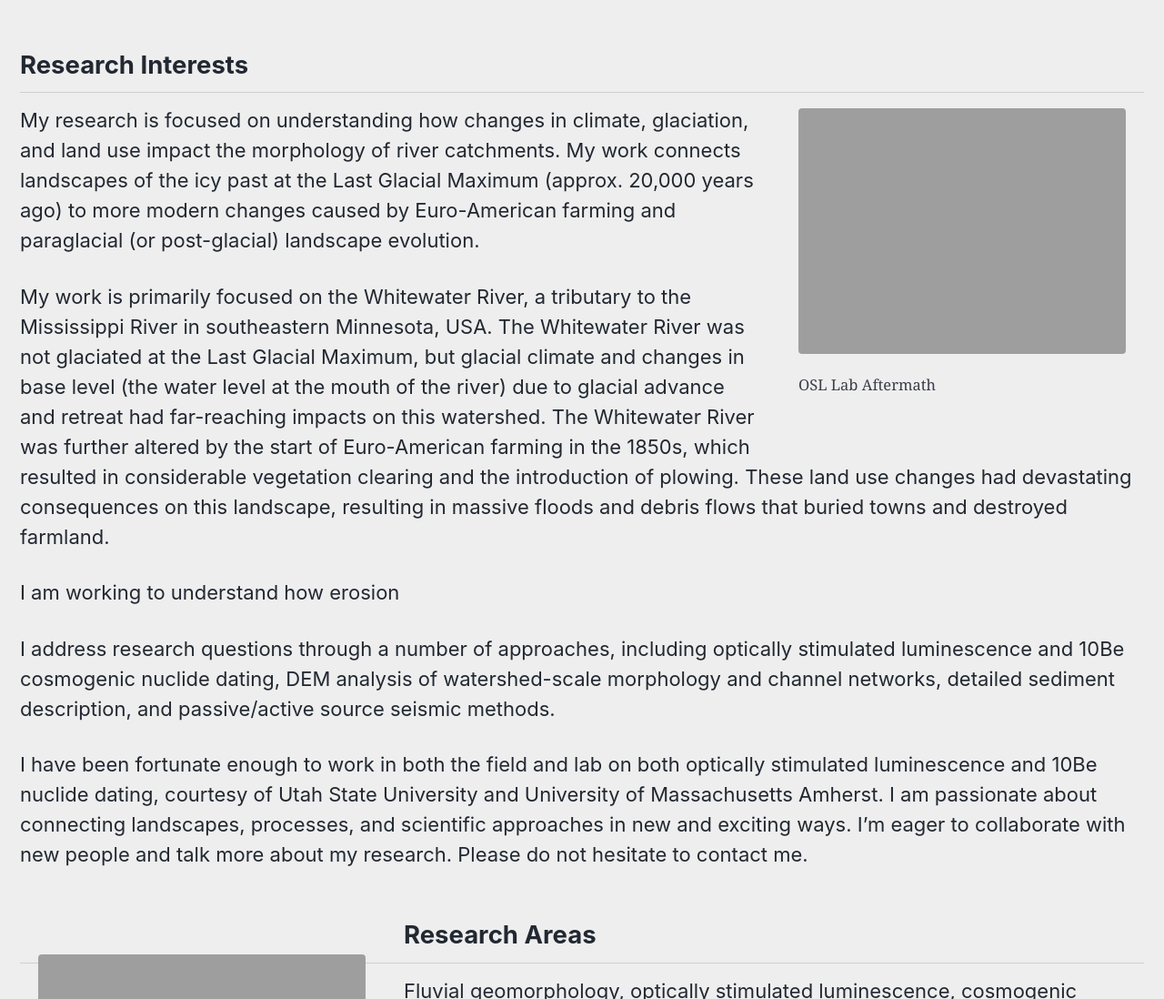
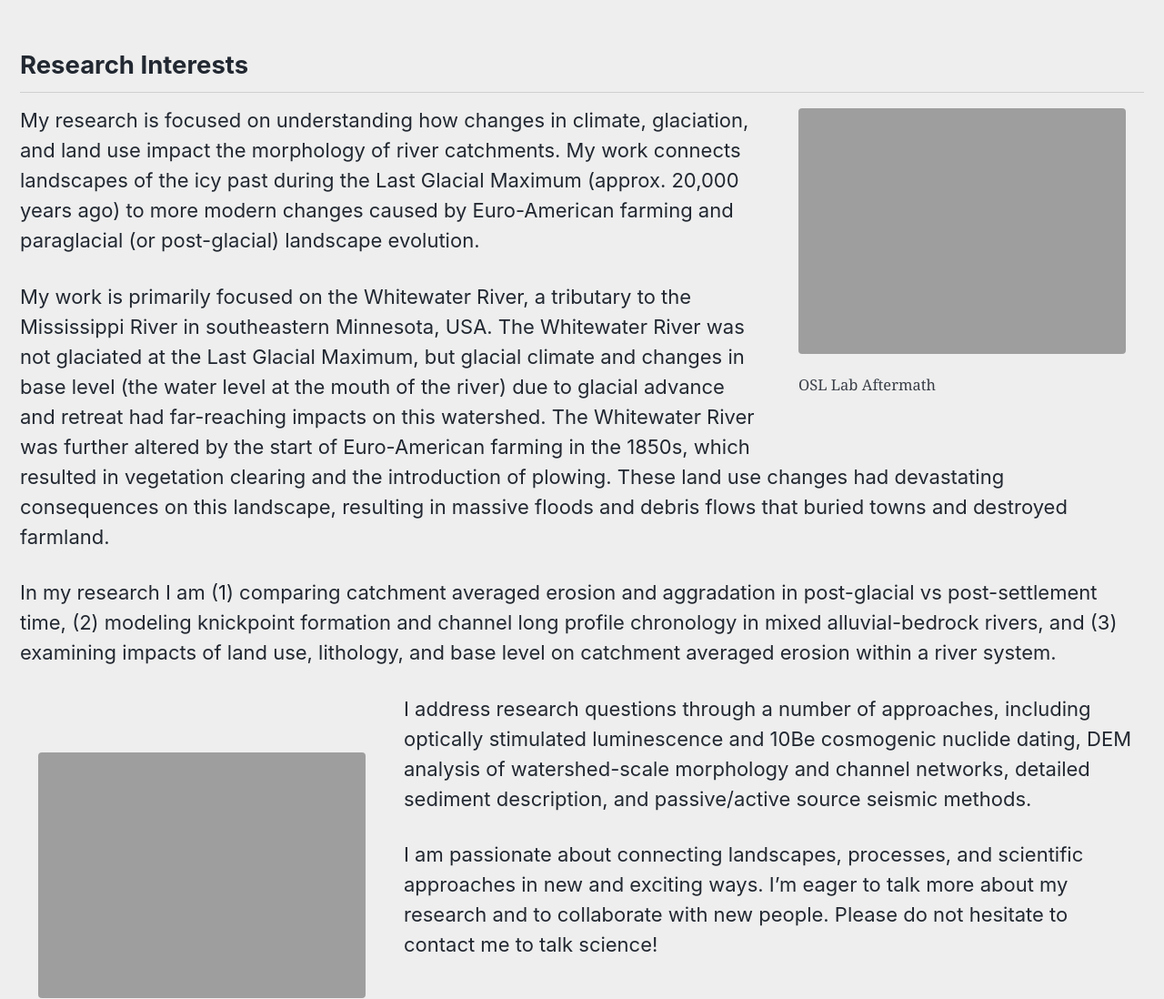
Before and after one commit to spenprase/spenprase.github.io, a Jekyll site: the page built from research.md, in a window 1280 px wide and 1400 px high. Shown: the part 302-1400 px from the top of the window at 91% size. Built offline with Jekyll 4.4.1, drawn with Linux system fonts in a browser that asks for light colours; cached includes are drawn as plain includes; nearby versions of some CDN libraries; some of the changed text lies outside the part shown.

```diff
--- a/research.md
+++ b/research.md
@@ -26,20 +26,20 @@ excerpt:
 
 ## Research Interests
 
-My research is focused on understanding how changes in climate, glaciation, and land use impact the morphology of river catchments. My work connects landscapes of the icy past at the Last Glacial Maximum (approx. 20,000 years ago) to more modern changes caused by Euro-American farming and paraglacial (or post-glacial) landscape evolution.
+My research is focused on understanding how changes in climate, glaciation, and land use impact the morphology of river catchments. My work connects landscapes of the icy past during the Last Glacial Maximum (approx. 20,000 years ago) to more modern changes caused by Euro-American farming and paraglacial (or post-glacial) landscape evolution.
 
-My work is primarily focused on the Whitewater River, a tributary to the Mississippi River in southeastern Minnesota, USA. The Whitewater River was not glaciated at the Last Glacial Maximum, but glacial climate and changes in base level (the water level at the mouth of the river) due to glacial advance and retreat had far-reaching impacts on this watershed. The Whitewater River was further altered by the start of Euro-American farming in the 1850s, which resulted in considerable vegetation clearing and the introduction of plowing. These land use changes had devastating consequences on this landscape, resulting in massive floods and debris flows that buried towns and destroyed farmland.
+My work is primarily focused on the Whitewater River, a tributary to the Mississippi River in southeastern Minnesota, USA. The Whitewater River was not glaciated at the Last Glacial Maximum, but glacial climate and changes in base level (the water level at the mouth of the river) due to glacial advance and retreat had far-reaching impacts on this watershed. The Whitewater River was further altered by the start of Euro-American farming in the 1850s, which resulted in vegetation clearing and the introduction of plowing. These land use changes had devastating consequences on this landscape, resulting in massive floods and debris flows that buried towns and destroyed farmland.
 
-I am working to understand how erosion
-
-I address research questions through a number of approaches, including optically stimulated luminescence and 10Be cosmogenic nuclide dating, DEM analysis of watershed-scale morphology and channel networks, detailed sediment description, and passive/active source seismic methods.
-
-I have been fortunate enough to work in both the field and lab on both optically stimulated luminescence and 10Be nuclide dating, courtesy of Utah State University and University of Massachusetts Amherst. I am passionate about connecting landscapes, processes, and scientific approaches in new and exciting ways. I'm eager to collaborate with new people and talk more about my research. Please do not hesitate to contact me.
+In my research I am (1) comparing catchment averaged erosion and aggradation in post-glacial vs post-settlement time, (2) modeling knickpoint formation and channel long profile chronology in mixed alluvial-bedrock rivers, and (3) examining impacts of land use, lithology, and base level on catchment averaged erosion within a river system.
 
 <figure style="width: 400px; padding: 20px" class="align-left">
   <img src="{{ site.url }}{{ site.baseurl }}/assets/images/banners/IMG_0211.JPG" alt="">
   <figcaption>Field science</figcaption>
 </figure>
 
+I address research questions through a number of approaches, including optically stimulated luminescence and 10Be cosmogenic nuclide dating, DEM analysis of watershed-scale morphology and channel networks, detailed sediment description, and passive/active source seismic methods.
+
+I am passionate about connecting landscapes, processes, and scientific approaches in new and exciting ways. I'm eager to talk more about my research and to collaborate with new people. Please do not hesitate to contact me to talk science!
+
 ## Research Areas
 Fluvial geomorphology, optically stimulated luminescence, cosmogenic nuclide dating, geochronology, remote sensing, sedimentology, computational modeling, environmental geophysics
```
Also changed, not shown: teaching.md (+8 -5 lines).
